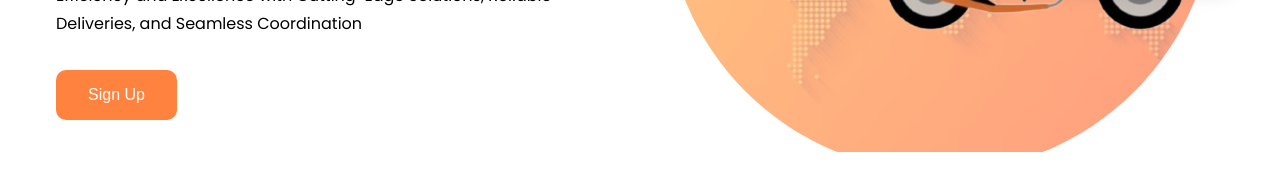
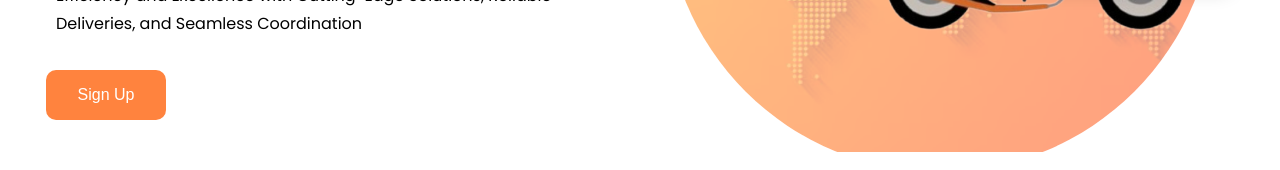
Before and after one commit to Allenmila/Nestor, a plain HTML site: page index.html in a window 1280 px wide. Shown: the part 432-602 px from the top of the page. Drawn offline with nearby package versions, Linux system fonts and the light colour scheme.

Commit message:
updated styles and index.html

```diff
--- a/css/styles.css
+++ b/css/styles.css
@@ -260,13 +260,23 @@ nav {
   color: var(--primary-color);
 }
 
-.header__content button {
+.input__container{
+  display: flex;
+  justify-content: center;
+  align-items: center;
+  /* max-width: 200px; */
+}
+
+.input__container button {
   width: 100%;
   padding: 1rem 2rem;
   outline: none;
   border: none;
   font-size: 1rem;
   white-space: nowrap;
+  justify-content: center;
+  align-items: center;
+  display: flex;
   color: var(--white);
   background-color: var(--primary-color);
   border-radius: 10px;
@@ -274,7 +284,7 @@ nav {
   cursor: pointer;
 }
 
-.header__content button:hover {
+.input__container button:hover {
   background-color: var(--primary-color-dark);
 }
 
@@ -351,8 +361,6 @@ nav {
 }
 .story-play-btn{
   position: absolute;
-  /* left: 10px; */
-  /* top: 0px; */
   display: flex;
   flex-direction: column;
   justify-content: center;
@@ -1019,7 +1027,7 @@ footer{
     grid-gap: 20px;
   }
 }
-@media (width > 990px) {
+@media (width > 950px) {
   nav {
     position: static;
     padding-block: 2rem 0;
@@ -1118,6 +1126,12 @@ footer{
   .btnst{
     display: none;
   }
+  .input__container{
+    max-width: 100px;
+  }
+  .input__container button{
+    width: 100%;
+  }
 }
 
 @media (width < 990px){
--- a/index.html
+++ b/index.html
@@ -58,7 +58,7 @@
         <p>
           Transform Your Medical Logistics Today – Navigate the Path to Efficiency and Excellence with Cutting-Edge Solutions, Reliable Deliveries, and Seamless Coordination
         </p>
-        <div >
+        <div class="input__container">
           <!-- <div class="input__row">
             <div class="input__group">
               <h5>Product</h5>
@@ -74,8 +74,8 @@
                 <input type="text" placeholder="Accra, Ghana" />
               </div>
             </div> -->
+            <a href="#"><button>Sign Up</button></a>
           </div>
-          <a href="#"><button>Sign Up</button></a>
         </div>
       </div>
     </header>
```
